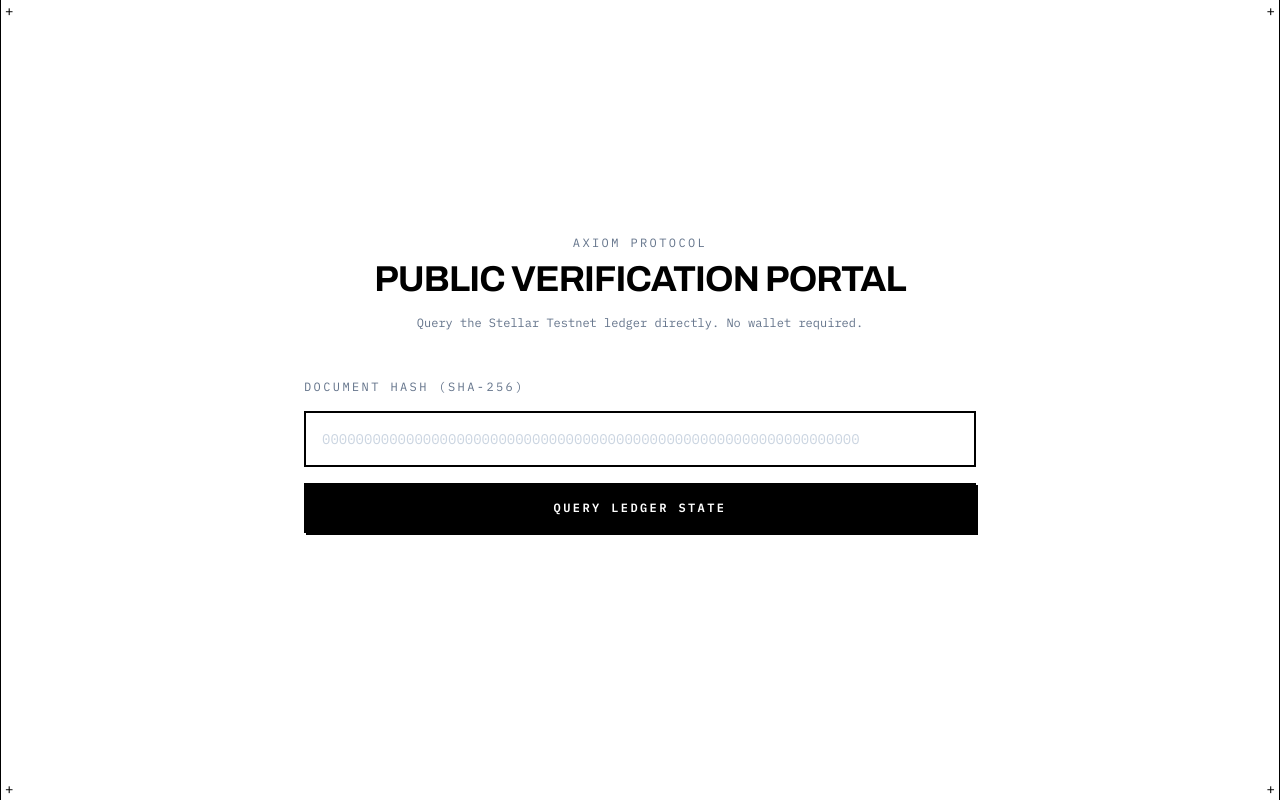
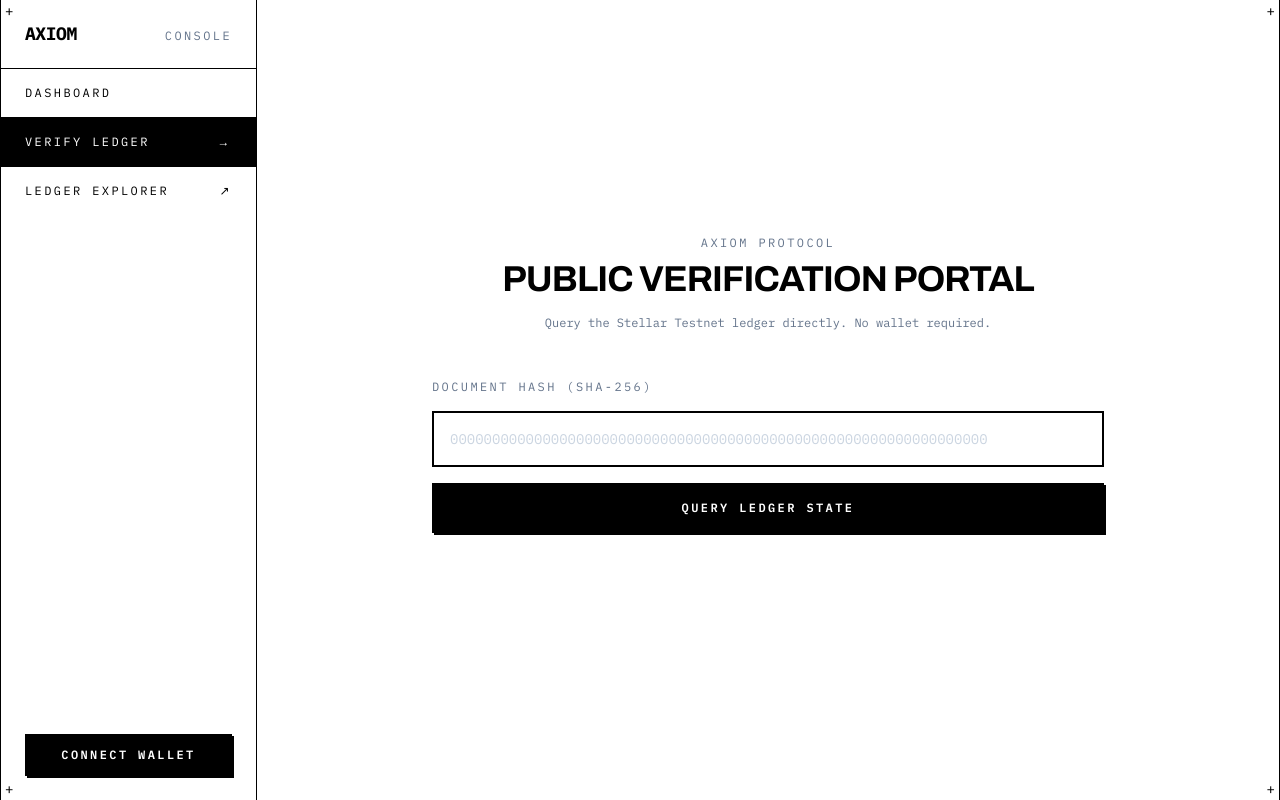
Before and after one commit to dot-enny/axiom-protocol, a Next.js app in the folder frontend/: page /verify in a window 1280 px wide. Built offline with nearby package versions, Linux system fonts and the light colour scheme; what @stellar/stellar-sdk would draw is missing.

Commit message:
Move dashboard and verify pages into the shared layout group
Both routes now render only their own content — Frame, WalletProvider,
and the sidebar live once in the (platform) layout instead of being
duplicated per page. URLs are unchanged.

```diff
--- /dev/null
+++ b/frontend/app/(platform)/dashboard/page.tsx
@@ -0,0 +1,16 @@
+import type { Metadata } from "next";
+import { VerificationWorkspace } from "@/components/dashboard/verification-workspace";
+import { VerificationLedger } from "@/components/dashboard/verification-ledger";
+
+export const metadata: Metadata = {
+  title: "Dashboard — Axiom Protocol",
+};
+
+export default function DashboardPage() {
+  return (
+    <>
+      <VerificationWorkspace />
+      <VerificationLedger />
+    </>
+  );
+}
--- /dev/null
+++ b/frontend/app/(platform)/verify/page.tsx
@@ -0,0 +1,25 @@
+import type { Metadata } from "next";
+import { VerifyPanel } from "@/components/verify/verify-panel";
+
+export const metadata: Metadata = {
+  title: "Verify — Axiom Protocol",
+};
+
+export default function VerifyPage() {
+  return (
+    <div className="flex min-h-screen flex-col items-center justify-center px-6 py-24">
+      <div className="mb-12 text-center">
+        <p className="font-mono text-xs uppercase tracking-widest text-slate-500">
+          Axiom Protocol
+        </p>
+        <h1 className="mt-2 font-sans text-3xl font-bold uppercase tracking-tight sm:text-4xl">
+          Public Verification Portal
+        </h1>
+        <p className="mt-4 font-mono text-xs text-slate-500">
+          Query the Stellar Testnet ledger directly. No wallet required.
+        </p>
+      </div>
+      <VerifyPanel />
+    </div>
+  );
+}
--- a/frontend/app/dashboard/page.tsx
+++ /dev/null
@@ -1,26 +0,0 @@
-import type { Metadata } from "next";
-import { Frame } from "@/components/layout/frame";
-import { DashboardSidebar } from "@/components/dashboard/sidebar";
-import { VerificationWorkspace } from "@/components/dashboard/verification-workspace";
-import { VerificationLedger } from "@/components/dashboard/verification-ledger";
-import { WalletProvider } from "@/components/dashboard/wallet-context";
-
-export const metadata: Metadata = {
-  title: "Dashboard — Axiom Protocol",
-};
-
-export default function DashboardPage() {
-  return (
-    <WalletProvider>
-      <Frame>
-        <div className="flex min-h-screen flex-col md:flex-row">
-          <DashboardSidebar />
-          <main className="flex-1">
-            <VerificationWorkspace />
-            <VerificationLedger />
-          </main>
-        </div>
-      </Frame>
-    </WalletProvider>
-  );
-}
--- a/frontend/app/verify/page.tsx
+++ /dev/null
@@ -1,28 +0,0 @@
-import type { Metadata } from "next";
-import { Frame } from "@/components/layout/frame";
-import { VerifyPanel } from "@/components/verify/verify-panel";
-
-export const metadata: Metadata = {
-  title: "Verify — Axiom Protocol",
-};
-
-export default function VerifyPage() {
-  return (
-    <Frame>
-      <div className="flex min-h-screen flex-col items-center justify-center border-black px-6 py-24">
-        <div className="mb-12 text-center">
-          <p className="font-mono text-xs uppercase tracking-widest text-slate-500">
-            Axiom Protocol
-          </p>
-          <h1 className="mt-2 font-sans text-3xl font-bold uppercase tracking-tight sm:text-4xl">
-            Public Verification Portal
-          </h1>
-          <p className="mt-4 font-mono text-xs text-slate-500">
-            Query the Stellar Testnet ledger directly. No wallet required.
-          </p>
-        </div>
-        <VerifyPanel />
-      </div>
-    </Frame>
-  );
-}
```
